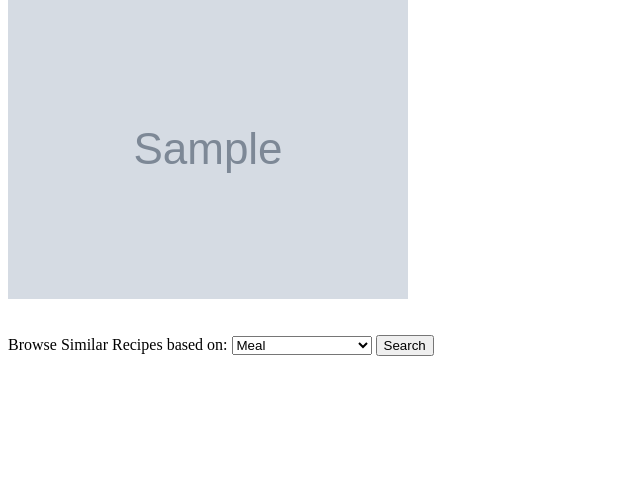
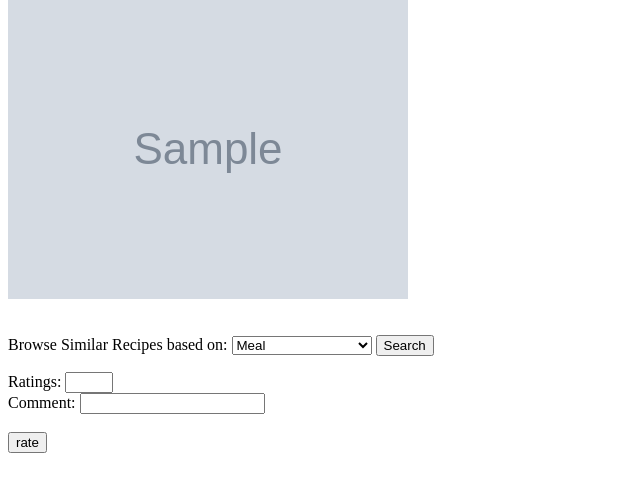
Before and after one commit to CharlieLikesCake/CSC4350-Group, a Flask app: template templates/details.html in a window 1280 px wide. Shown: the part 128-620 px from the top of the page, without its empty margins (0-640 px from the left). Run offline with Flask 2, Linux system fonts and the light colour scheme; the template is opened without the code that fills it: most values are stand-ins (such as "Sample title", 1, 10 or a date in 2020); grey boxes marked "Sample" are stand-in pictures.

Commit message:
Add files via upload

```diff
--- a/templates/details.html
+++ b/templates/details.html
@@ -4,7 +4,7 @@
 
 <body>
     <div>
-        <form method="POST" action="/search">
+        <form method="POST, GET" action="/search">
             <input type="text" name="keyword" placeholder="Search for Recipes">
             <input type="submit" value="Search">
         </form>
@@ -42,7 +42,14 @@
         <input type="submit" value="Search">
     </form>
 
-
+    <div>
+        <form method='POST' action="rating">
+            Ratings: <input type="number" name="rate" min="1" max="5" /><br>
+            Comment: <input type="text" name="comment" /> <br>
+            <br>
+            <input type=submit value=rate />
+        </form>
+    </div>
 
 
     <script>
```
